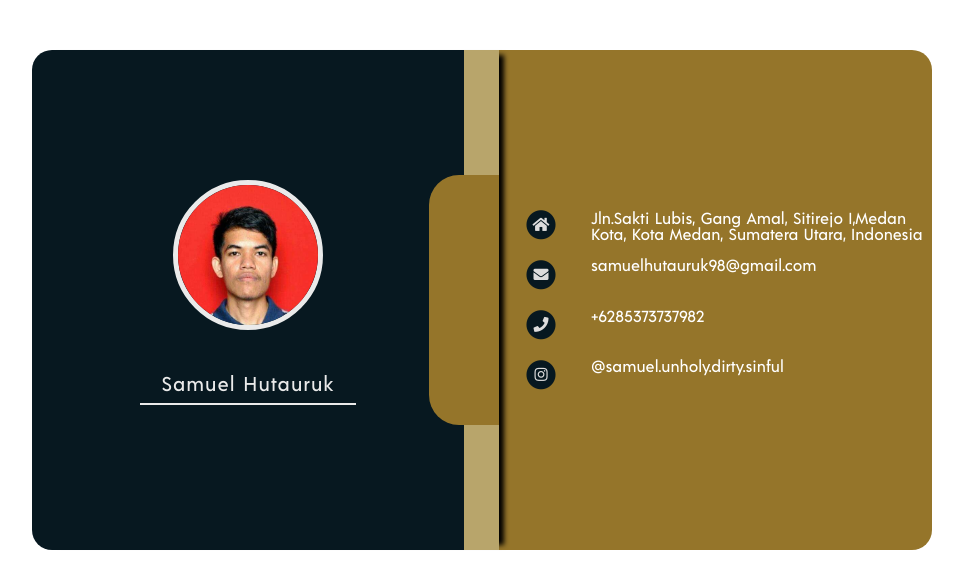
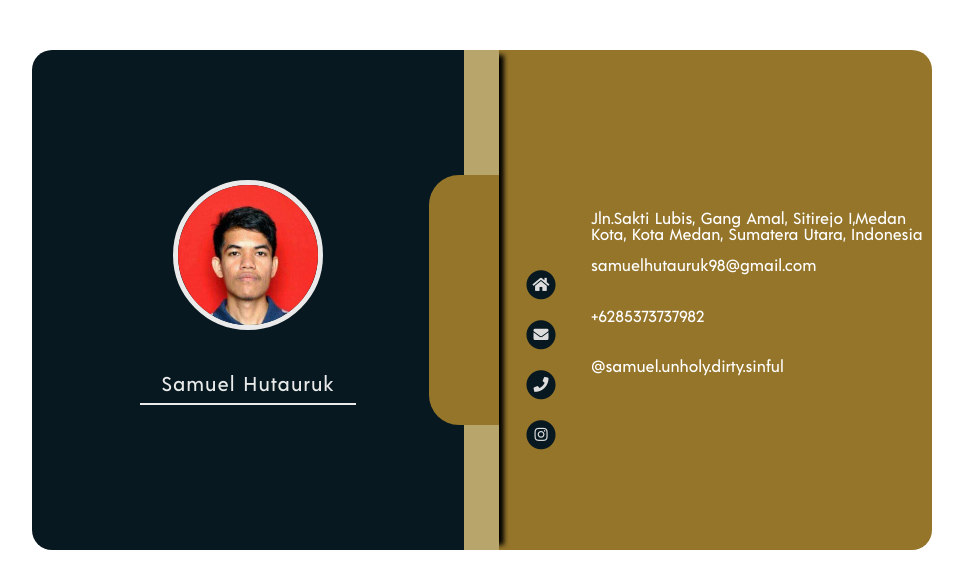
Before and after one commit to samuelhutauruk2/samuelhutauruk2.github.io, a plain HTML site: page index.html in a window 1280 px wide. Shown: the whole page, without its empty margins (158-1121 px from the left). Drawn offline with Linux system fonts and the light colour scheme.

Commit message:
Update style.css

```diff
--- a/css/style.css
+++ b/css/style.css
@@ -80,7 +80,7 @@ a {
 .right .font-awesome {
     width : 20px;
     float : left;
-    margin : 140px 35px;
+    margin : 200px 35px;
 }
 
 .right .font-awesome span {
```
